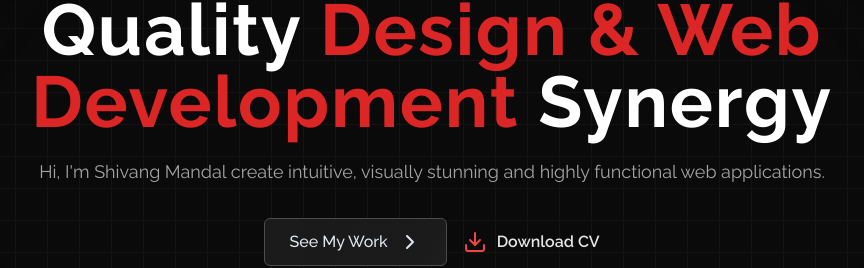
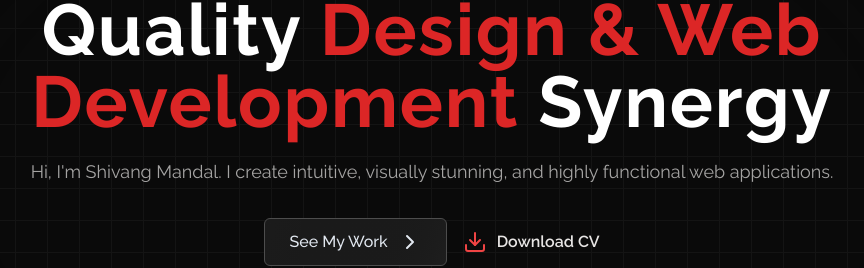
Before and after one commit to ShivangM-Dev/ShivangMandalPortFolio, a Next.js app: page / in a window 1280 px wide. Shown: the part 228-496 px from the top of the page, without its empty margins (208-1072 px from the left). Built offline with nearby package versions, Linux system fonts and the light colour scheme.

Commit message:
grammer fix

```diff
--- a/app/_components/HeroSection.tsx
+++ b/app/_components/HeroSection.tsx
@@ -27,8 +27,7 @@ const HeroSection = () => {
             className="text-[40px] md:text-6xl lg:text-7xl font-bold text-center max-w-5xl leading-snug tracking-wide"
           />
           <p className="pt-5 pb-8 text-sm sm:text-base md:text-lg text-dark-200 dark:text-stone-200/70">
-            Hi, I&apos;m Shivang Mandal create intuitive, visually stunning and
-            highly functional web applications.
+            Hi, I&apos;m Shivang Mandal. I create intuitive, visually stunning, and highly functional web applications.
           </p>
           <div className="flex flex-col sm:flex-row items-center gap-4">
             <ShinyButton icon={<ChevronRight />}>
```
